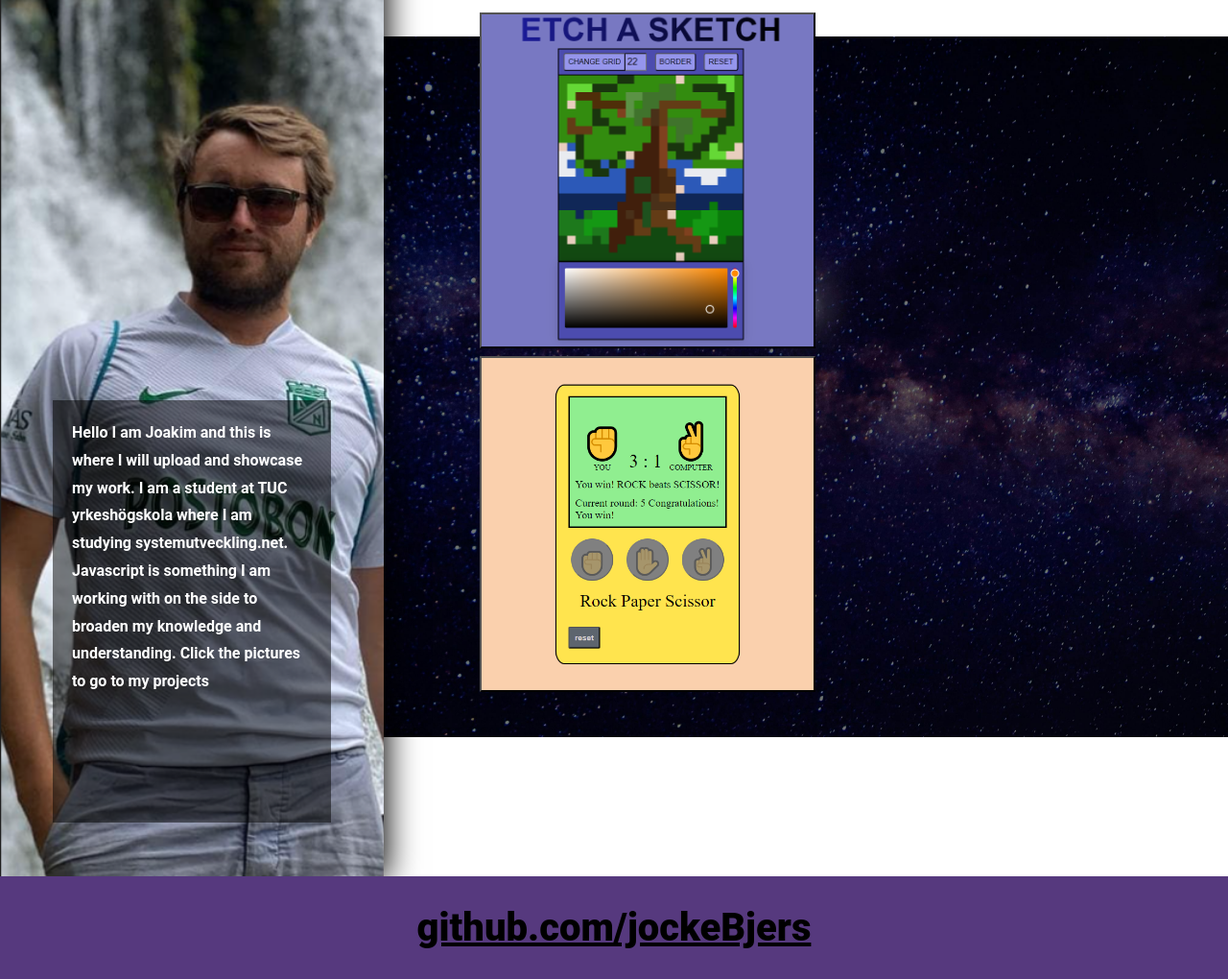
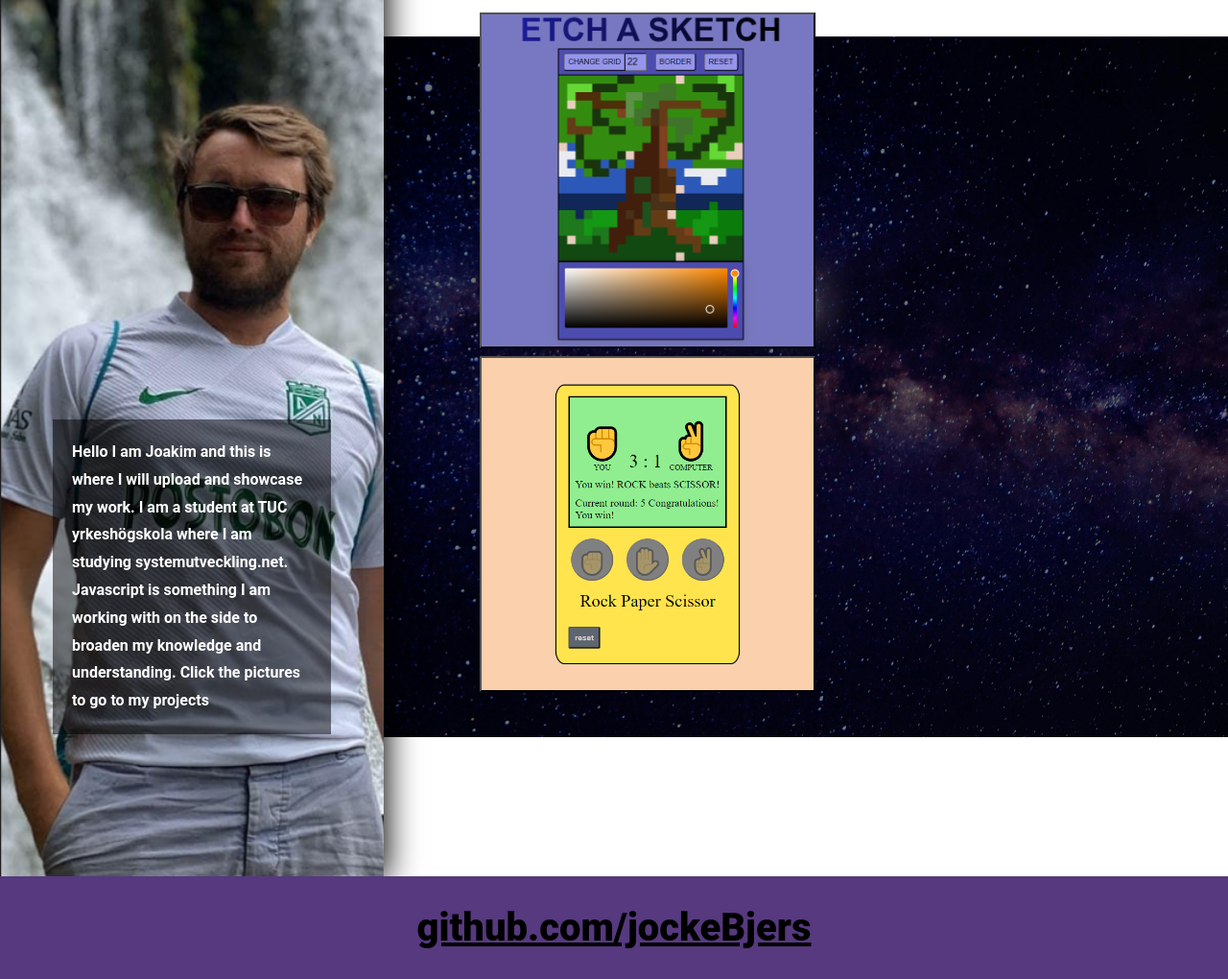
Before and after one commit to jockeBjers/jockePages, a plain HTML site: page index.html in a window 1280 px wide. Shown: the part 215-1235 px from the top of the page at 96% size. Drawn offline with Linux system fonts and the light colour scheme.

Commit message:
remove redundant css for side panel

```diff
--- a/styles.css
+++ b/styles.css
@@ -40,7 +40,7 @@ body {
     background-image: url(images/jocke.png);
     box-shadow: 0px 0px 32px 3px #000000;
     width: 400px;
-    gap: 420px;
+    gap: 440px;
     align-items: center;
     background-repeat: no-repeat;
     background-size: cover;
@@ -63,7 +63,6 @@ body {
     font-weight: bold;
     background-color: rgba(0, 0, 0, 0.5);
     padding: 20px;
-    height:400px;
     width: 250px;
     line-height: 1.8;
 }
```
